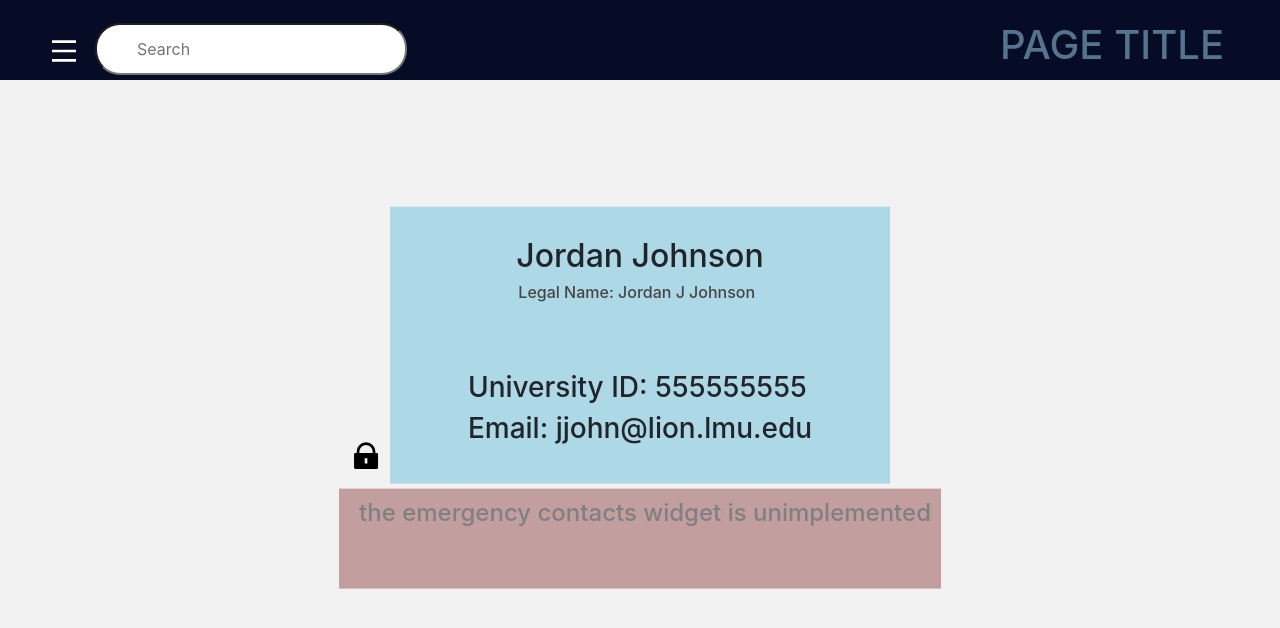
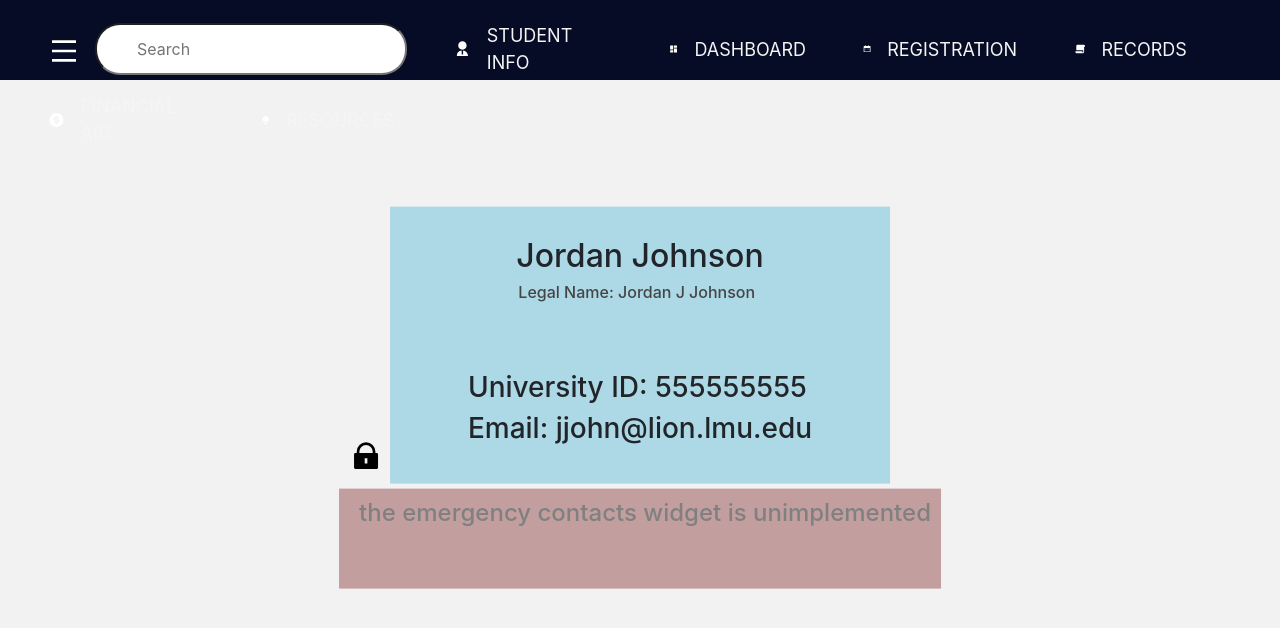
Before and after one commit to TyniTay/Prowlers, a React (Create React App) app: page / in a window 1280 px wide. Shown: the top 628 px of the page. Built offline with nearby package versions, Linux system fonts and the light colour scheme; the HTML template or start-up script is replaced by a standard one.

Commit message:
accidental top menu

```diff
--- a/src/Components/Navbar/Navbar.js
+++ b/src/Components/Navbar/Navbar.js
@@ -7,6 +7,9 @@
 import './Navbar.css'
 import { IconContext } from 'react-icons'
 import {lmuLogo} from '../../lmu.png'
+
+function SearchBar(){return (<p className='searchbar'> <input type="text" placeholder="Search"/></p>);}
+
 
 function Navbar() {
     const [sidebar, setSidebar] = useState(false)
@@ -20,7 +23,17 @@
                     <RiIcons.RiMenuLine onClick={showSidebar}/>
                 </Link>
                 {SearchBar()}
-                <h1 className='pageTitle'>PAGE TITLE</h1>
+                {SidebarData.map((item, index) => {
+                        return (
+                            <li key={index} className={item.cName}>
+                                <Link to={item.path}>
+                                    {item.icon}
+                                    <span>{item.title}</span>
+                                </Link>
+                            </li>
+                        )
+                    })}
+                {/* <h1 className='pageTitle'>{item.title}</h1> */}
                  {/* <img>src={lmuLogo}</img> */}
             </div>
             <nav className={sidebar ? 'nav-menu active' : 'nav-menu'}>
@@ -46,6 +59,4 @@
     )
 }
 
-function SearchBar(){return (<p className='searchbar'> <input type="text" placeholder="Search"/></p>);}
-
 export default Navbar
```
